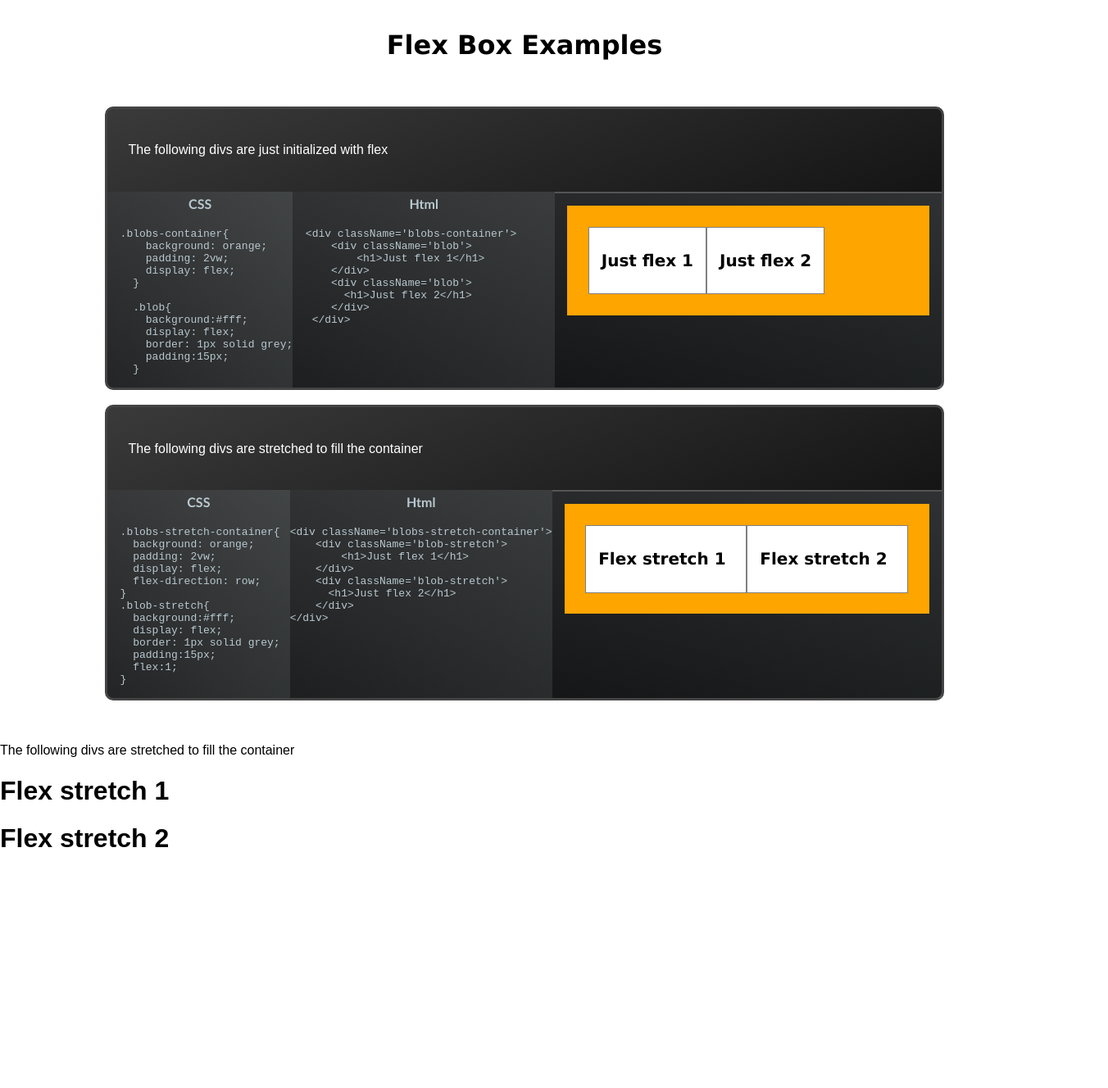
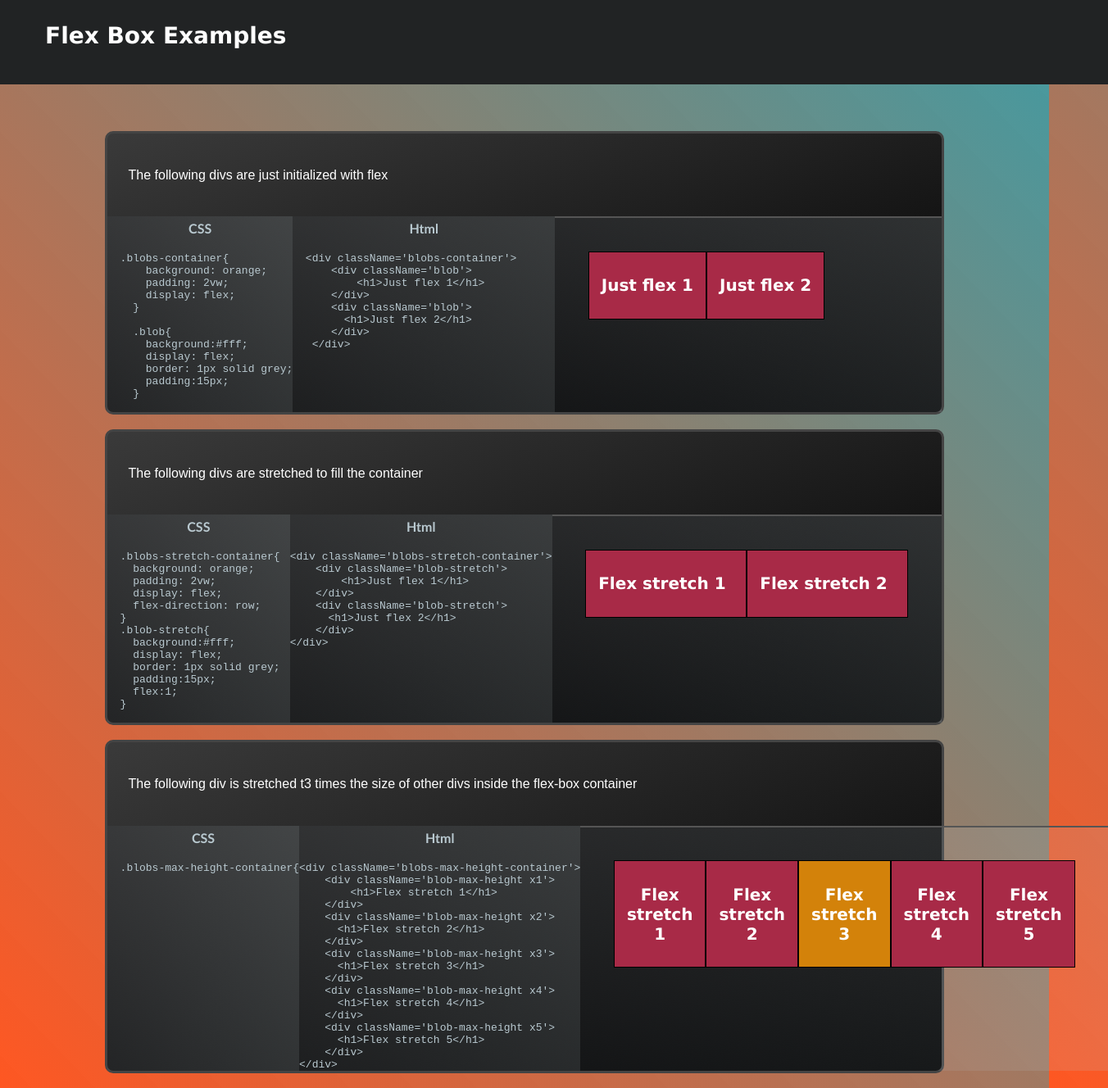
Before and after one commit to AyabongaQwabi/learning-flexbox-and-grid, a React (Create React App) app: page / in a window 1280 px wide. Shown: the whole page at 82% size, 1352 px wide, since content can reach past the window. Before the commit the page ends 1064 px from the top, so only its background shows below. Built offline with nearby package versions, Linux system fonts and the light colour scheme.

Commit message:
Apply themed styling

```diff
--- a/src/App.js
+++ b/src/App.js
@@ -24,6 +24,28 @@ const blob2Html =
     </div>
 </div>
 `
+
+const blob3Html =
+`
+<div className='blobs-max-height-container'>
+    <div className='blob-max-height x1'>
+        <h1>Flex stretch 1</h1>
+    </div>
+    <div className='blob-max-height x2'>
+      <h1>Flex stretch 2</h1>
+    </div>
+    <div className='blob-max-height x3'>
+      <h1>Flex stretch 3</h1>
+    </div>
+    <div className='blob-max-height x4'>
+      <h1>Flex stretch 4</h1>
+    </div>
+    <div className='blob-max-height x5'>
+      <h1>Flex stretch 5</h1>
+    </div>
+</div>
+`
+
 const blob1Css =
 `
   .blobs-container{
@@ -54,6 +76,11 @@ const blob1Css =
     padding:15px;
     flex:1;
   }
+  `
+
+  const blob3Css =
+  `
+  .blobs-max-height-container{
   `
 class App extends Component {
   render() {
@@ -131,20 +158,49 @@ class App extends Component {
         </div>
          <br />
 
+        <div className="lesson">
+        <p> The following div is stretched t3 times the size of other divs inside the flex-box container</p>
+          <div className='example-container'>
+            <div className='code'>
+              <strong>CSS</strong>
+              <pre className="prettyprint">
+                <code>
+                    {blob3Css}
+                </code>
+            </pre>
+            </div>
+            <div className='code'>
+              <strong> Html </strong>
+              <pre className="prettyprint">
+                <code>
+                  {blob3Html}
+                </code>
+            </pre>
+            </div>
+            <div className='example'>
+              <div className='blobs-max-height-container'>
+                <div className='blob-max-height x1'>
+                    <h1>Flex stretch 1</h1>
+                </div>
+                <div className='blob-max-height x2'>
+                  <h1>Flex stretch 2</h1>
+                </div>
+                <div className='blob-max-height x3'>
+                  <h1>Flex stretch 3</h1>
+                </div>
+                <div className='blob-max-height x4'>
+                  <h1>Flex stretch 4</h1>
+                </div>
+                <div className='blob-max-height x5'>
+                  <h1>Flex stretch 5</h1>
+                </div>
+            </div>
+            </div>
+          </div>
+        </div>
+         <br />
 
 
-
-
-         <br />
-          <p> The following divs are stretched to fill the container</p>
-          <div className='blobs-max-height-container'>
-            <div className='blob-max-height'>
-                <h1>Flex stretch 1</h1>
-            </div>
-            <div className='blob-max-height'>
-              <h1>Flex stretch 2</h1>
-            </div>
-        </div>
       </div>
     );
   }
--- a/src/style/App.scss
+++ b/src/style/App.scss
@@ -1,8 +1,22 @@
+
+body{
+  background:linear-gradient(to top right, #FF5722, #268c94de);
+}
+.app{
+  margin-top:20vh;
+}
 .header{
-  text-align: center;
+  text-align: left;
   font-family: 'Lucida Sans', 'Lucida Sans Regular', 'Lucida Grande', 'Lucida Sans Unicode', Geneva, Verdana, sans-serif;
-  padding:15px;
+  padding: 8px 55px;
   font-weight: 300;
+  position: fixed;
+  color: white;
+  background: #212324;
+  width:100vw;
+  font-size:14px;
+  top:0;
+
 }
 .prettyprint{
   height:100%;
@@ -55,15 +69,16 @@
 }
 
 .blobs-container{
-  background: orange;
   padding: 2vw;
   display: flex;
 }
 
 .blob{
-  background:#fff;
+      background: #a82a47;
+      color:#fff;
   display: flex;
-  border: 1px solid grey;
+  border: 1px solid #000;
+  text-align: center;
   padding:15px;
 }
 
@@ -73,15 +88,16 @@
 }
 
 .blobs-stretch-container{
-  background: orange;
   padding: 2vw;
   display: flex;
   flex-direction: row;
 }
 .blob-stretch{
-  background:#fff;
+      background: #a82a47;
+      color:#fff;
   display: flex;
-  border: 1px solid grey;
+  border: 1px solid #000;
+  text-align: center;
   padding:15px;
   flex:1;
 }
@@ -90,3 +106,26 @@
   font-family: 'Lucida Sans', 'Lucida Sans Regular', 'Lucida Grande', 'Lucida Sans Unicode', Geneva, Verdana, sans-serif;
   font-size: 20px;
 }
+
+.blobs-max-height-container{
+  padding: 2vw;
+  display: flex;
+  flex-direction: row;
+}
+.blob-max-height{
+      background: #a82a47;
+      color:#fff;
+  border: 1px solid #000;
+  text-align: center;
+  padding:15px;
+  display: flex;
+  flex:1;
+}
+.x3{
+  flex:3;
+  background:#d3820a;
+}
+.blob-max-height h1{
+  font-family: 'Lucida Sans', 'Lucida Sans Regular', 'Lucida Grande', 'Lucida Sans Unicode', Geneva, Verdana, sans-serif;
+  font-size: 20px;
+}
```
